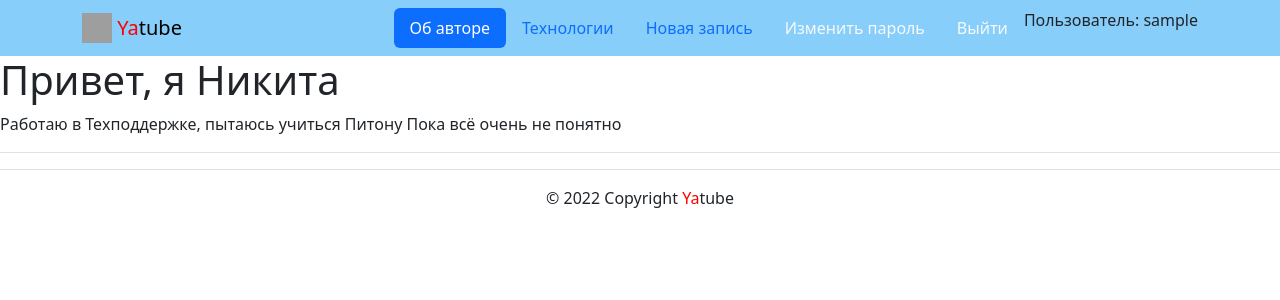
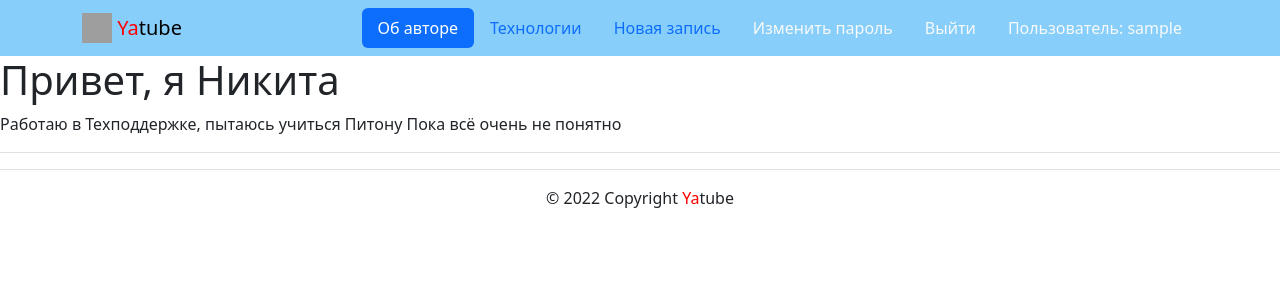
Before and after one commit to Rederickmind/hw02_community, a Django app: page /about/author/ in a window 1280 px wide. Shown: the top 300 px of the page. Run offline with Django 3.2, Linux system fonts and the light colour scheme; the visitor is signed in with stand-in values (Sample User, id 1); some libraries are stand-ins or nearby versions; grey boxes are pictures that could not be loaded.

Commit message:
Made User profile tab in header clickable, redirects to logged user posts

```diff
--- a/yatube/templates/includes/header.html
+++ b/yatube/templates/includes/header.html
@@ -41,8 +41,10 @@
             {% if view_name  == 'users:logout' %} active {% endif %}"
           href="{% url 'users:logout' %}">Выйти</a>
         </li>
-        <li>
-          Пользователь: {{ user.username }}
+        <liclass="nav-item">
+          <a class="nav-link link-light
+            {% if view_name  == 'posts:profile' %} active {% endif %}"
+          href="{% url 'posts:profile' request.user.username %}">Пользователь: {{ request.user.username }}</a>
         </li>
         {% else %}
         <li class="nav-item">
```
